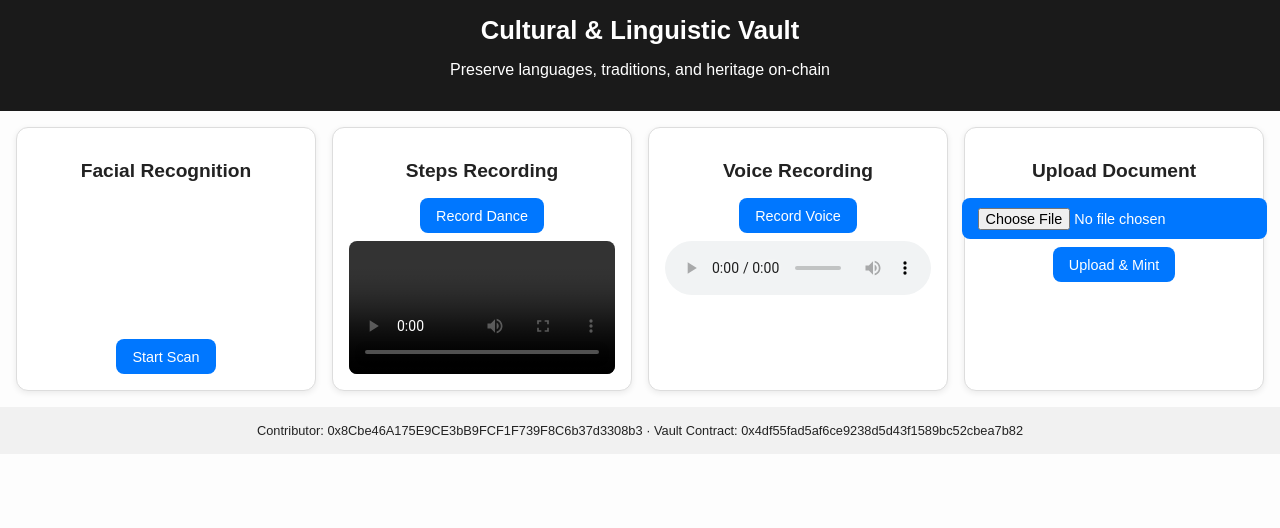
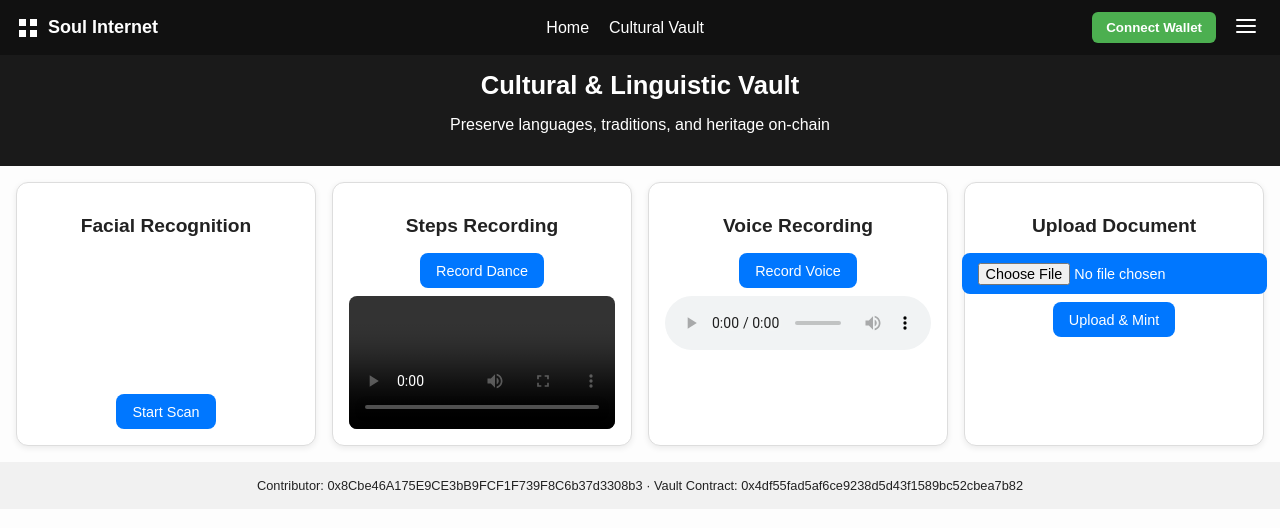
Before and after one commit to MARTINMWIRIGI/soul-nft-dashboard, a website: page public/cultural-vault.html in a window 1280 px wide. Drawn offline with Linux system fonts and the light colour scheme.

Commit message:
Update cultural-vault.html

```diff
--- a/public/cultural-vault.html
+++ b/public/cultural-vault.html
@@ -74,6 +74,84 @@
   </style>
 </head>
 <body>
+
+<header class="header" style="display:flex;justify-content:space-between;align-items:center;padding:12px 16px;background:#111;position:relative;">
+  <div class="logo" style="display:flex;align-items:center;gap:8px;font-weight:bold;color:white;">
+    <svg width="24" height="24" viewBox="0 0 24 24" fill="none">
+      <rect x="3" y="3" width="7" height="7" fill="white"/>
+      <rect x="14" y="3" width="7" height="7" fill="white"/>
+      <rect x="3" y="14" width="7" height="7" fill="white"/>
+      <rect x="14" y="14" width="7" height="7" fill="white"/>
+    </svg>
+    <span style="font-weight:bold;font-size:18px;color:white;">Soul Internet</span>
+  </div>
+
+  <!-- Navigation links (desktop) -->
+  <nav id="navLinks" style="display:flex;gap:20px;">
+    <a href="/" style="color:white;text-decoration:none;font-weight:500;">Home</a>
+    <a href="/cultural-vault.html" style="color:white;text-decoration:none;font-weight:500;">Cultural Vault</a>
+  </nav>
+
+  <div class="header-right" style="display:flex;align-items:center;gap:12px;">
+    <!-- Wallet Button -->
+    <button onclick="connectWallet()" id="walletBtn"
+      style="background:#4CAF50;color:white;padding:8px 14px;border:none;border-radius:6px;cursor:pointer;font-weight:bold;">
+      Connect Wallet
+    </button>
+
+    <!-- Hamburger -->
+    <button class="menu-btn" onclick="toggleMenu()" style="background:none;border:none;cursor:pointer;">
+      <svg width="24" height="24" viewBox="0 0 24 24" fill="none">
+        <path d="M3 12h18M3 6h18M3 18h18" stroke="white" stroke-width="2" stroke-linecap="round"/>
+      </svg>
+    </button>
+  </div>
+</header>
+
+<!-- Mobile Dropdown -->
+<div id="mobileMenu" style="display:none;flex-direction:column;position:absolute;top:60px;right:16px;background:white;padding:16px;border-radius:8px;box-shadow:0 4px 8px rgba(0,0,0,0.2);z-index:1000;">
+  <a href="/" style="color:blue;font-weight:bold;text-decoration:none;margin:8px 0;">Home</a>
+  <a href="/cultural-vault.html" style="color:blue;font-weight:bold;text-decoration:none;margin:8px 0;">Cultural Vault</a>
+  <button onclick="connectWallet()" id="walletBtnMobile"
+    style="background:#4CAF50;color:white;padding:8px 14px;border:none;border-radius:6px;cursor:pointer;font-weight:bold;margin-top:10px;">
+    Connect Wallet
+  </button>
+</div>
+
+<script>
+function toggleMenu() {
+  const menu = document.getElementById("mobileMenu");
+  menu.style.display = (menu.style.display === "flex") ? "none" : "flex";
+}
+
+// MetaMask connect
+async function connectWallet() {
+  if (typeof window.ethereum !== "undefined") {
+    try {
+      const accounts = await window.ethereum.request({ method: "eth_requestAccounts" });
+      const shortAddress = accounts[0].slice(0,6) + "..." + accounts[0].slice(-4);
+
+      // Update both desktop and mobile buttons
+      const walletBtn = document.getElementById("walletBtn");
+      const walletBtnMobile = document.getElementById("walletBtnMobile");
+      if (walletBtn) {
+        walletBtn.innerText = "Connected: " + shortAddress;
+        walletBtn.style.background = "#2E7D32";
+      }
+      if (walletBtnMobile) {
+        walletBtnMobile.innerText = "Connected: " + shortAddress;
+        walletBtnMobile.style.background = "#2E7D32";
+      }
+    } catch (err) {
+      alert("Connection failed: " + err.message);
+    }
+  } else {
+    alert("MetaMask not detected. Please install MetaMask.");
+  }
+}
+</script>
+
+
   <header>
     <h1>Cultural & Linguistic Vault</h1>
     <p>Preserve languages, traditions, and heritage on-chain</p>
```
